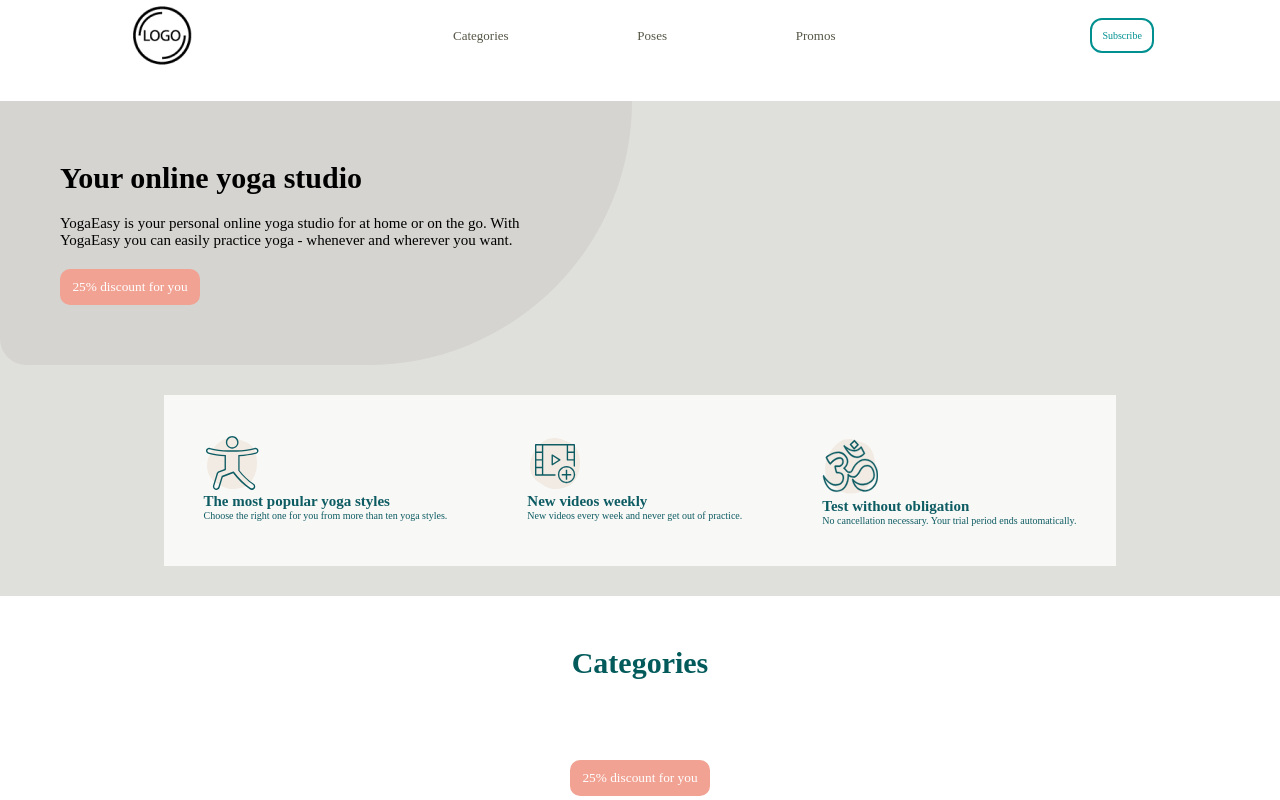
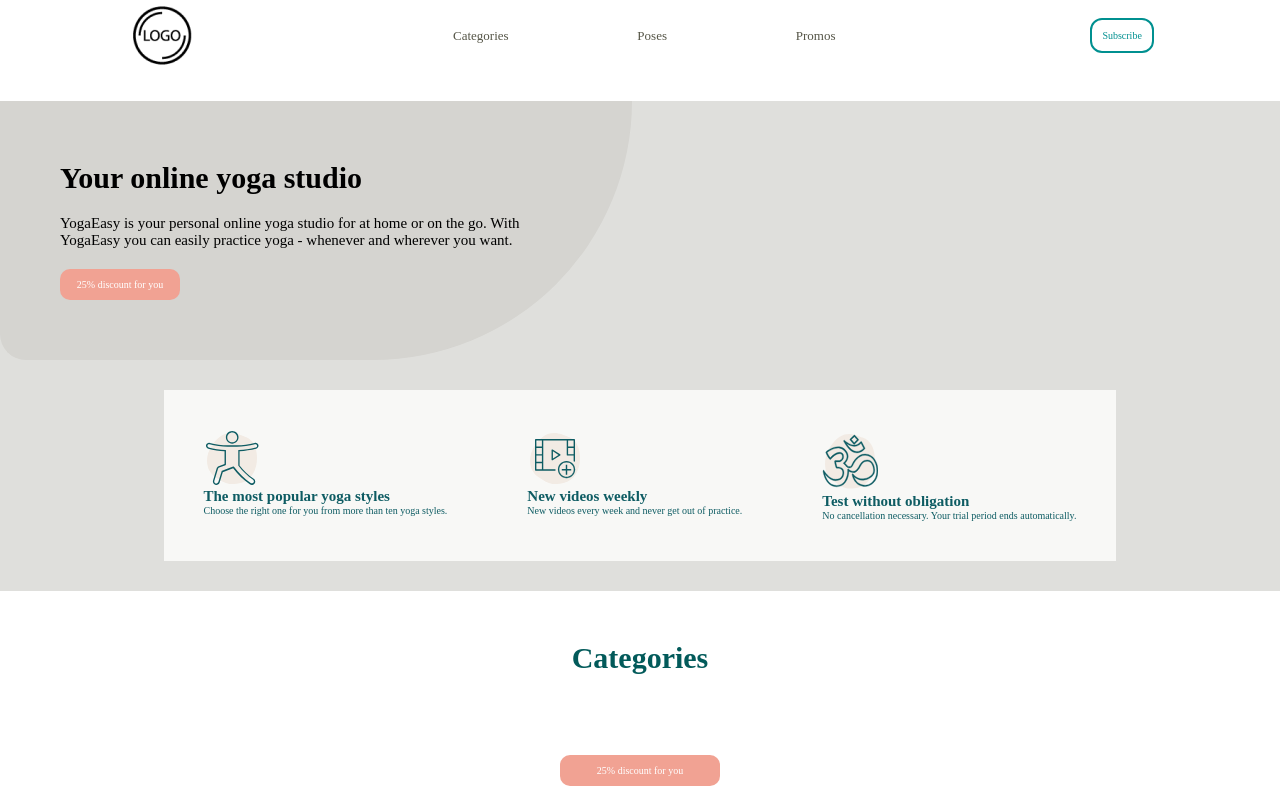
Before and after one commit to LinkBroken/D-Yoga, a website with bundled scripts: page index.html in a window 1280 px wide. Shown: the top 800 px of the page. Built offline with nearby package versions, Linux system fonts and the light colour scheme; no server answers.

Commit message:
fixed button offers element to span

```diff
--- a/index.html
+++ b/index.html
@@ -53,8 +53,10 @@
                     YogaEasy is your personal online yoga studio for at home or on the go. With YogaEasy you can easily
                     practice yoga - whenever and wherever you want.
                 </p>
-                <button>25% discount for you
-                </button>
+<span>25% discount for you
+</span>
+
+
             </div>
 
             <div class="header-offers">
@@ -84,7 +86,9 @@
             <div class="categories-content">
 
             </div>
-            <button>25% discount for you</button>
+<span>25% discount for you</span>
+
+
         </section>
         <section id="poses" class="poses">
             <div class="poses-header">
--- a/src/styles/categories.css
+++ b/src/styles/categories.css
@@ -35,14 +35,14 @@
     width: 14rem;
 }
 
-.categories>button{
+.categories>span{
     padding: 1rem;
     color: white;
     width: 14rem;
     border: none;
     border-radius: 1rem;
     background-color: #F1A293;
-
+    text-align: center;
 }
 
 .category-header>h1{
--- a/src/styles/header.css
+++ b/src/styles/header.css
@@ -21,11 +21,12 @@ header{
     font-size: 1.5rem;
 
 }
-.header-promo>button{
+.header-promo>span{
     padding: 1rem;
     color: white;
-    width: 14rem;
     border: none;
+    width: 10rem;
+    text-align: center;
     border-radius: 1rem;
     background-color: #F1A293;
 
```
